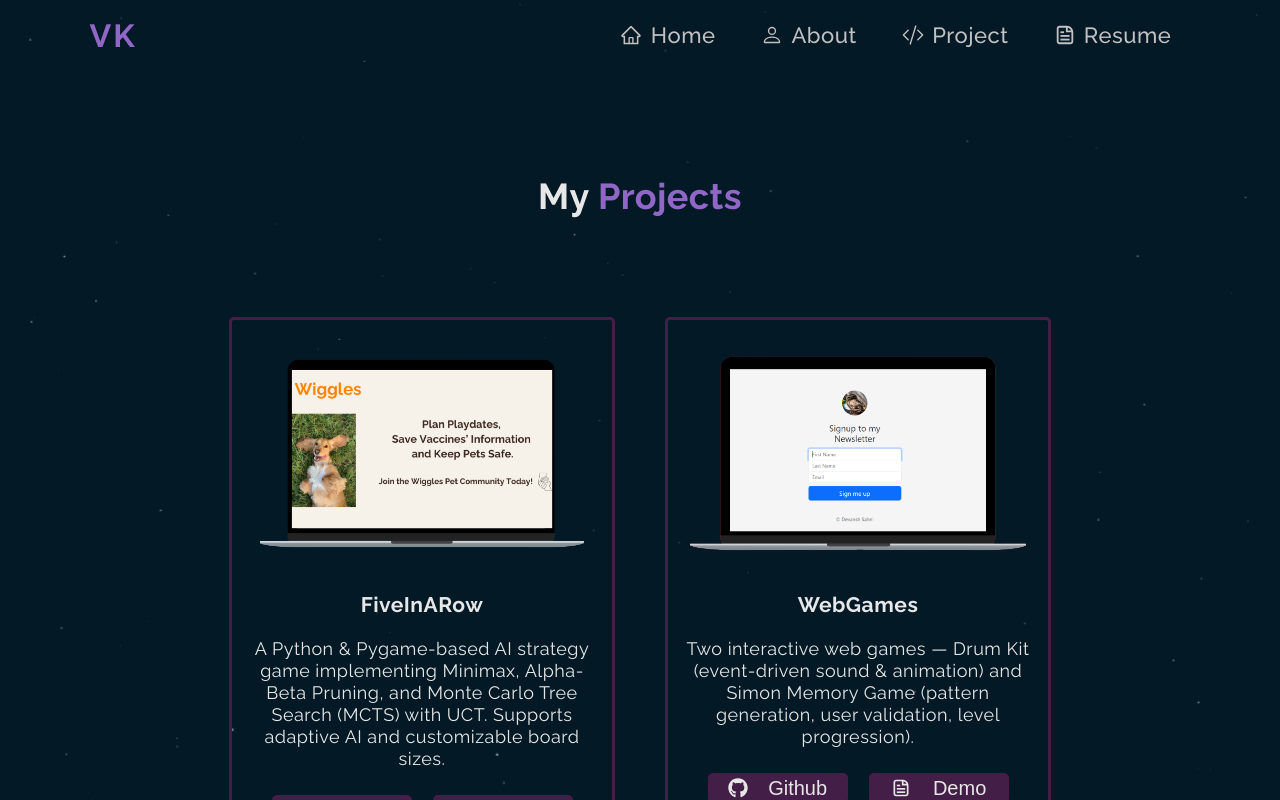
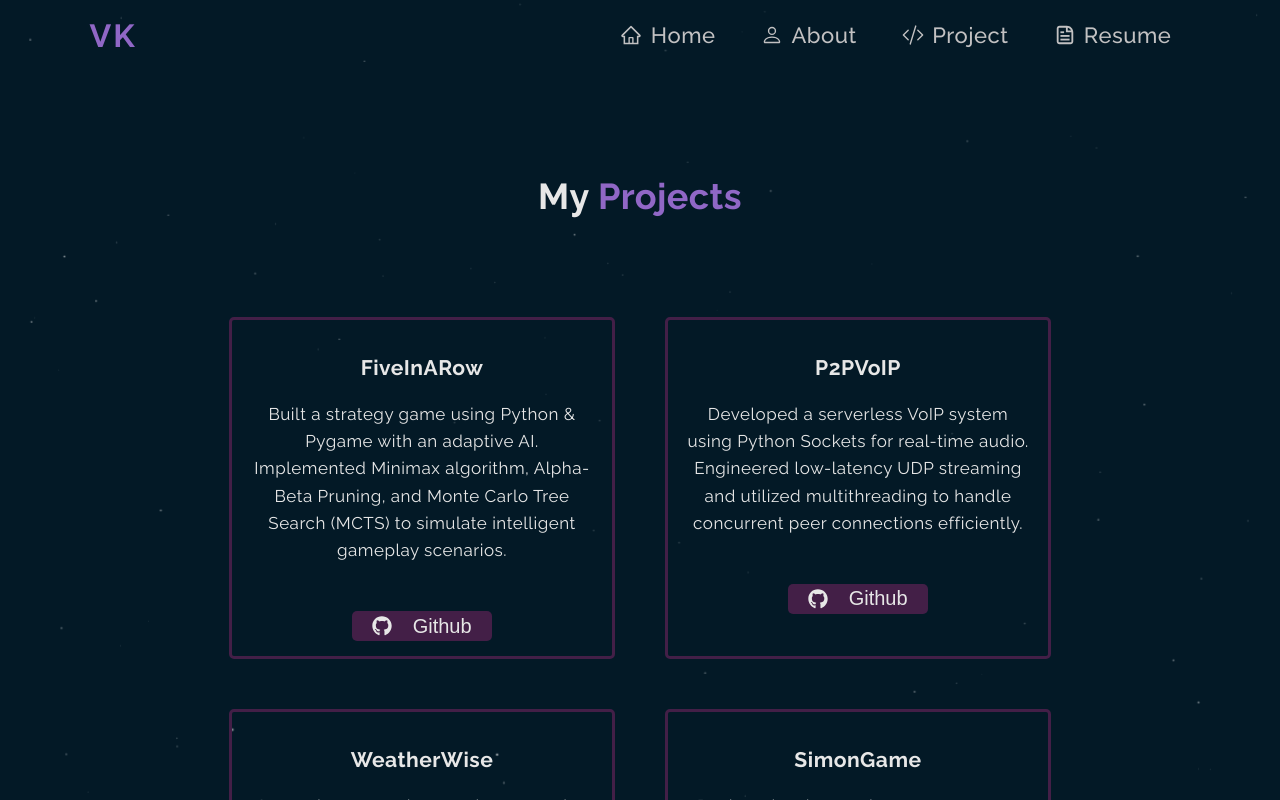
Before and after one commit to Rohan-75/Portfolio, a React (Create React App) app: page / in a window 1280 px wide. Both pictures are taken after a click on the item "Project". Shown: the top 800 px of the page. Built offline with nearby package versions, Linux system fonts and the light colour scheme.

Commit message:
some changes made

```diff
--- a/src/Components/ProjectBox.js
+++ b/src/Components/ProjectBox.js
@@ -2,56 +2,62 @@ import React from 'react';
 import { FaGithub } from "react-icons/fa";
 import { CgFileDocument } from "react-icons/cg";
 
-const ProjectBox = ({ projectPhoto, projectName }) => {
+const ProjectBox = ({ projectName }) => {
 
   const desc = {
-    // -------------------- YOUR 4 RESUME PROJECTS --------------------
+    FiveInARowDesc: "Built a strategy game using Python & Pygame with an adaptive AI. Implemented Minimax algorithm, Alpha-Beta Pruning, and Monte Carlo Tree Search (MCTS) to simulate intelligent gameplay scenarios.",
+    FiveInARowGithub: "https://github.com/your-username/repo-name",
+    FiveInARowWebsite: "",
 
-    FiveInARowDesc:
-      "A Python & Pygame-based AI strategy game implementing Minimax, Alpha-Beta Pruning, and Monte Carlo Tree Search (MCTS) with UCT. Supports adaptive AI and customizable board sizes.",
-    FiveInARowGithub: "https://dummy-link-1.com",
-    FiveInARowWebsite: "https://dummy-link-1.com",
+    P2PVoIPDesc: "Developed a serverless VoIP system using Python Sockets for real-time audio. Engineered low-latency UDP streaming and utilized multithreading to handle concurrent peer connections efficiently.",
+    P2PVoIPGithub: "https://github.com/your-username/repo-name",
+    P2PVoIPWebsite: "",
 
-    WebGamesDesc:
-      "Two interactive web games — Drum Kit (event-driven sound & animation) and Simon Memory Game (pattern generation, user validation, level progression).",
-    WebGamesGithub: "https://dummy-link-2.com",
-    WebGamesWebsite: "https://dummy-link-2.com",
+    WeatherWiseDesc: "Created a responsive weather app using React 19 and Vite. Integrated OpenWeatherMap API to fetch and display real-time temperature, humidity, and wind speed with asynchronous data handling.",
+    WeatherWiseGithub: "https://github.com/your-username/repo-name",
+    WeatherWiseWebsite: "https://your-demo-link.com",
 
-    P2PVoIPDesc:
-      "A decentralized peer-to-peer VoIP system enabling real-time audio calls without a central server. Includes UDP low-latency streaming, multithreading & a custom peer discovery tracker.",
-    P2PVoIPGithub: "https://dummy-link-3.com",
-    P2PVoIPWebsite: "https://dummy-link-3.com",
+    SimonGameDesc: "Designed an interactive memory game using HTML, CSS, and jQuery. Features complex DOM manipulation for game states, dynamic sequence generation, and instant audio-visual feedback.",
+    SimonGameGithub: "https://github.com/your-username/repo-name",
+    SimonGameWebsite: "https://your-demo-link.com",
 
-    SelfHealingDesc:
-      "A research-based analysis tool developed during internship to evaluate self-healing materials using structured testing, controlled loading cycles, formula-driven strength evaluation and recovery analysis.",
-    SelfHealingGithub: "", // No GitHub → button auto hides
-    SelfHealingWebsite: "https://dummy-link-4.com",
+    SelfHealingDesc: "Conducted R&D on asphalt pavement recovery during an internship at IIT Dharwad. Quantified a 37% strength improvement using statistical modeling and controlled loading cycle analysis.",
+    SelfHealingGithub: "",
+    SelfHealingWebsite: "",
 
-    // ---------------------------------------------------------------
+    SmartPavementDesc: "Awarded the Hyundai Hope Scholarship for designing a 'Smart Pavement' system. Proposed using piezoelectric sensors to harvest clean energy from vehicular movement on highways.",
+    SmartPavementGithub: "",
+    SmartPavementWebsite: "",
   };
 
-  let show = "";
+  let showGithub = "";
+  let showDemo = "";
+
   if (desc[projectName + "Github"] === "") {
-    show = "none";
+    showGithub = "none";
+  }
+  if (desc[projectName + "Website"] === "") {
+    showDemo = "none";
   }
 
   return (
     <div className='projectBox'>
-      <img className='projectPhoto' src={projectPhoto} alt="Project display" />
       <div>
         <br />
         <h3>{projectName}</h3>
         <br />
-        {desc[projectName + "Desc"]}
+        <p style={{ lineHeight: '1.6', fontSize: '17px' }}>
+            {desc[projectName + "Desc"]}
+        </p>
         <br />
 
-        <a style={{ display: show }} href={desc[projectName + "Github"]} target="_blank">
+        <a style={{ display: showGithub }} href={desc[projectName + "Github"]} target="_blank" rel="noopener noreferrer">
           <button className='projectbtn'>
             <FaGithub /> Github
           </button>
         </a>
 
-        <a href={desc[projectName + "Website"]} target="_blank">
+        <a style={{ display: showDemo }} href={desc[projectName + "Website"]} target="_blank" rel="noopener noreferrer">
           <button className='projectbtn'>
             <CgFileDocument /> Demo
           </button>
--- a/src/Components/Projects.js
+++ b/src/Components/Projects.js
@@ -1,22 +1,23 @@
 import React from 'react';
 import ProjectBox from './ProjectBox';
-import NewsletterImage from '../images/NewsletterImage.png';
-import RogfreeImage from '../images/RogfreeImage.png';
-import TindogImage from '../images/TindogImage.png';
-import WigglesImage from '../images/WigglesImage.png';
 
 const Projects = () => {
   return (
     <div>
       <h1 className='projectHeading'>My <b>Projects</b></h1>
       <div className='project'>
-<ProjectBox projectPhoto={WigglesImage} projectName="FiveInARow" />
-<ProjectBox projectPhoto={NewsletterImage} projectName="WebGames" />
-<ProjectBox projectPhoto={RogfreeImage} projectName="P2PVoIP" />
-<ProjectBox projectPhoto={TindogImage} projectName="SelfHealing" />
+
+        {/* --- SOFTWARE PROJECTS --- */}
+        <ProjectBox projectName="FiveInARow" />
+        <ProjectBox projectName="P2PVoIP" />
+        <ProjectBox projectName="WeatherWise" />
+        <ProjectBox projectName="SimonGame" />
+
+        {/* --- CORE CIVIL PROJECTS --- */}
+        <ProjectBox projectName="SelfHealing" />
+        <ProjectBox projectName="SmartPavement" />
 
       </div>
-
     </div>
   )
 }
```
Also changed, not shown: src/images/five_in_a_row.jpeg (added).
